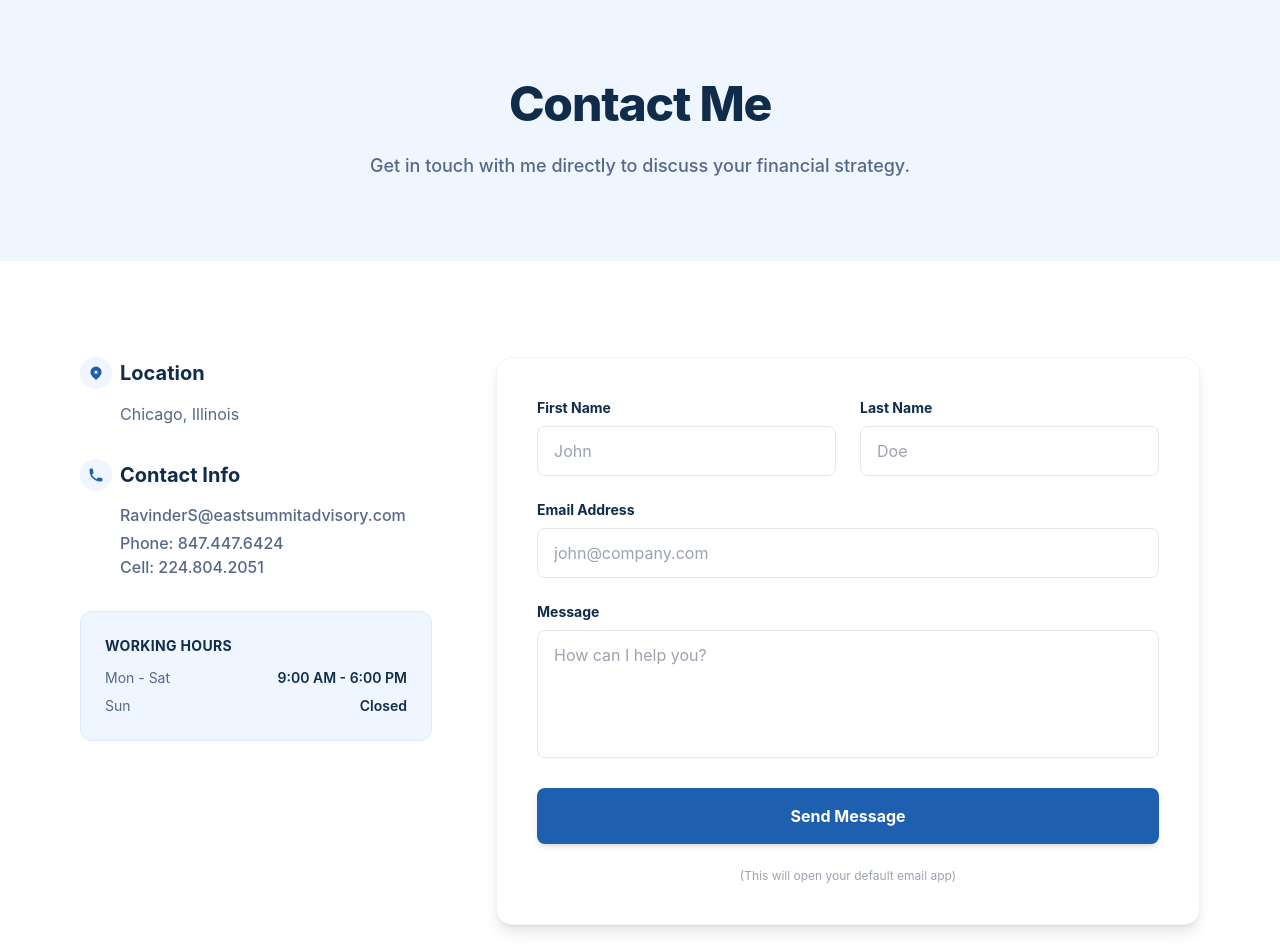
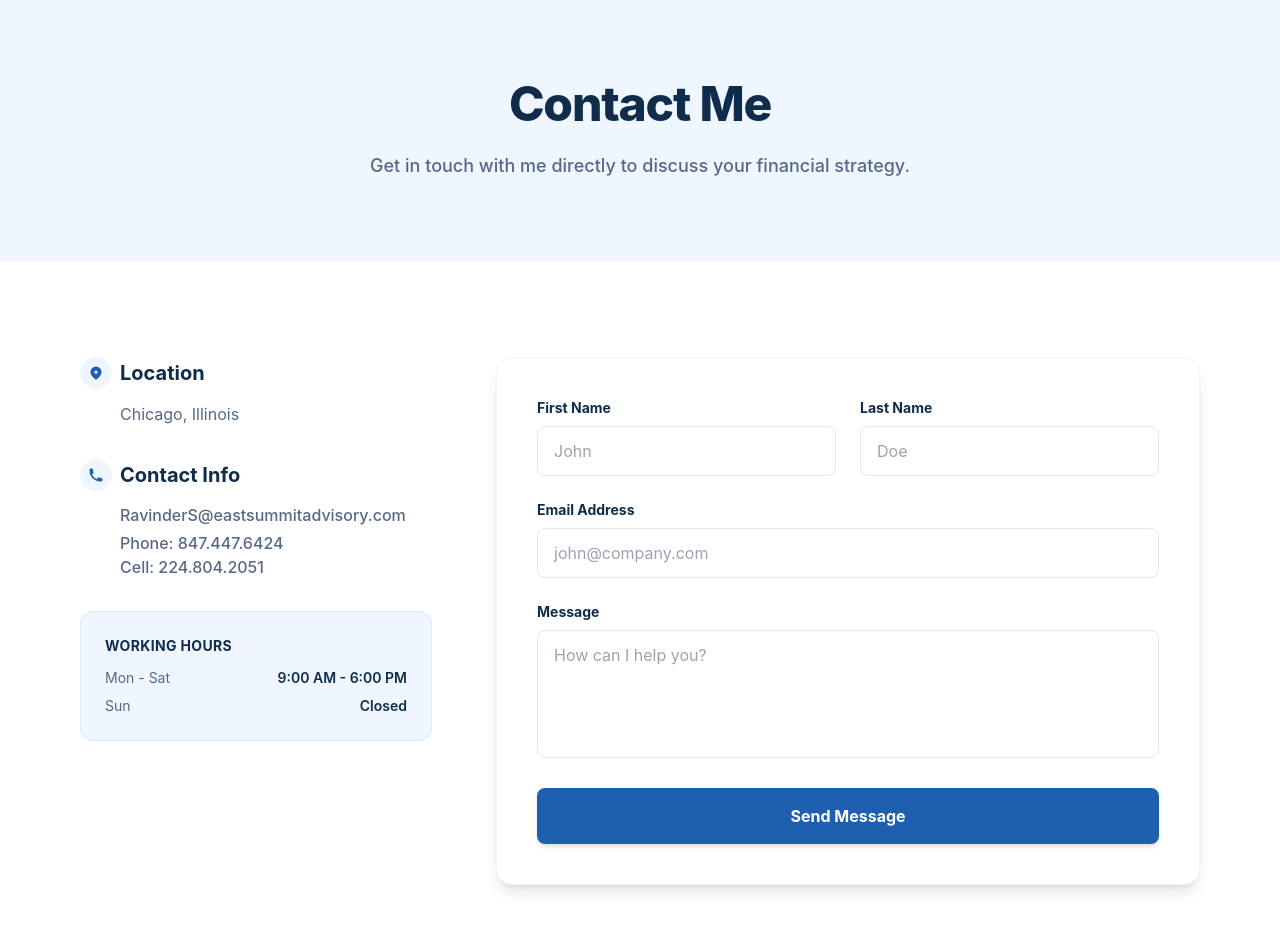
Before and after one commit to Shrutirawat27/east-summit-advisory-frontend, a React (Vite) app: page / in a window 1280 px wide. Shown: the top 952 px of the page. Built offline with nearby package versions, Linux system fonts and the light colour scheme.

Commit message:
Set Contact page as temporary landing page

```diff
--- a/src/components/ContactForm.jsx
+++ b/src/components/ContactForm.jsx
@@ -14,20 +14,10 @@
 
   const handleSubmit = (e) => {
     e.preventDefault();
-
-    // 1. Recipient
     const recipient = "RavinderS@eastsummitadvisory.com";
-
-    // 2. Subject (Kept this so you know it's from the website)
     const subject = `Website Inquiry from ${formData.firstName} ${formData.lastName}`;
-
-    // 3. Body (UPDATED: Just the message, no extra labels)
     const body = formData.message;
-
-    // 4. Create mailto link
     const mailtoLink = `mailto:${recipient}?subject=${encodeURIComponent(subject)}&body=${encodeURIComponent(body)}`;
-
-    // 5. Open email client
     window.location.href = mailtoLink;
   };
 
@@ -90,10 +80,6 @@
           Send Message
         </button>
 
-        <p className="text-xs text-gray-400 text-center mt-2">
-          (This will open your default email app)
-        </p>
-
       </form>
     </div>
   );
```
